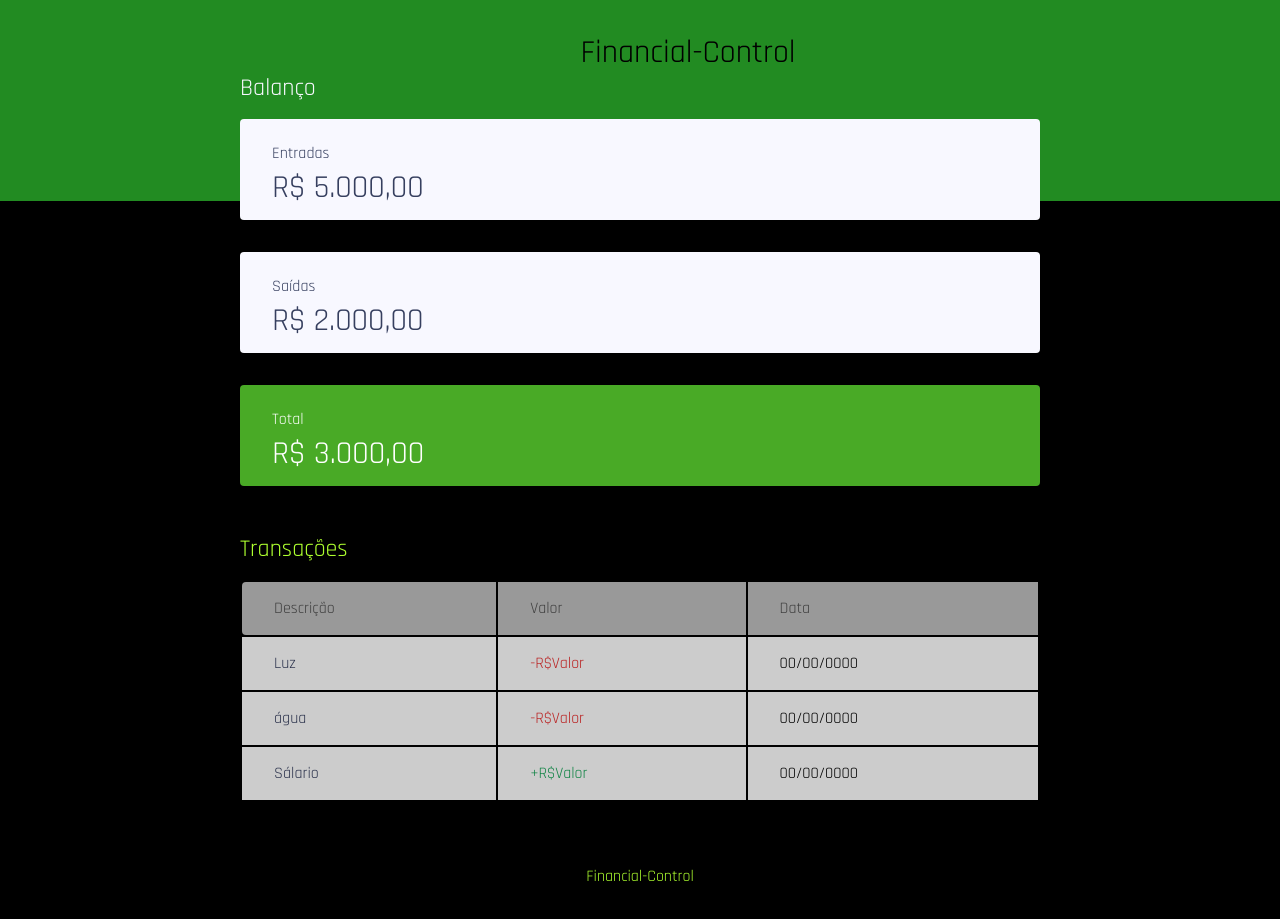
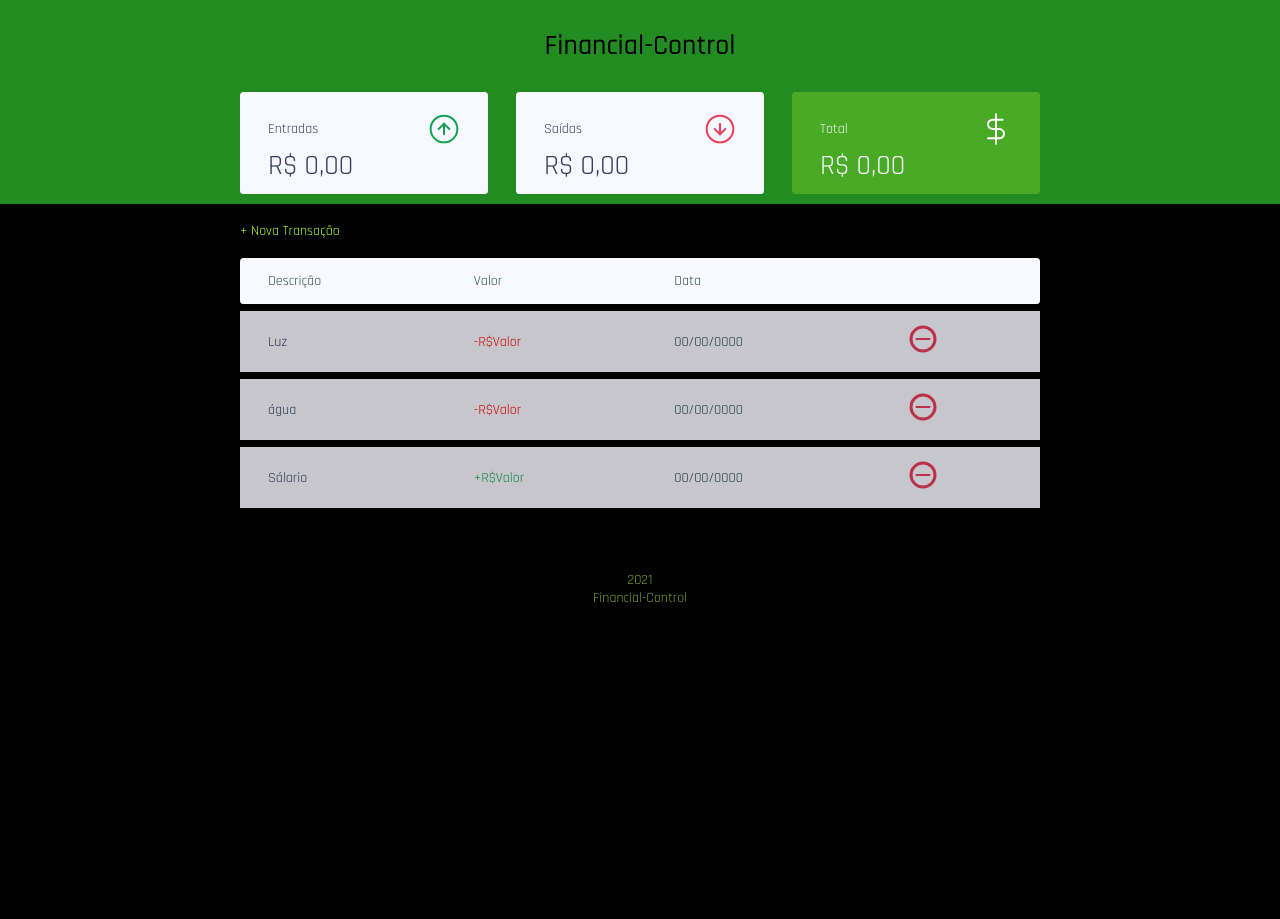
Before and after one commit to Wayllon/financial-control, a plain HTML site: page index.html in a window 1280 px wide. After the commit the page ends 800 px from the top, so only its background shows below. Drawn offline with Linux system fonts and the light colour scheme.

Commit message:
Day-2: Finalizando HTML/CSS

```diff
--- a/global.css
+++ b/global.css
@@ -1,6 +1,10 @@
 :root {
     --dark-blue: #363f5f;
     --ghost-white: #f8f8ff;
+    --yellow-green: #9acd32;
+    --late-gray: #2f4f4f;
+    --red: #ff0000;
+    --black: #000000;
 }
 
 * {
@@ -9,9 +13,25 @@
     box-sizing: border-box;
 }
 
+html {
+    font-size: 93.75%;
+}
+
 body {
-    background: #000000;
+    background: var(--black);
     font-family: 'Rajdhani', sans-serif;
+}
+
+.sr-only {
+    position: absolute;
+    width: 1px;
+    height: 1px;
+    padding: 0;
+    margin: -1px;
+    overflow: hidden;
+    clip: rect(0,0,0,0);
+    white-space: nowrap;
+    border-width: 0;
 }
 
 .container {
@@ -19,24 +39,82 @@ body {
     margin: auto;
 }
 
+/* Title */
+
 h2 {
     margin-top: 3rem;
     margin-bottom: 1rem;
-    color: var(--dark-blue);
+    color: var(--late-gray);
 
     font-weight: normal;
 }
 
+/* Links && Buttons */
+
+a {
+    color: #adff2f;
+    text-decoration: none;
+}
+
+a:hover {
+    color: #3dd705;
+}
+
+button {
+    width: 100%;
+    height: 50px;
+
+    border: none;
+
+    color: var(--ghost-white);
+    background: #228b22;
+    padding: 0;
+
+    border-radius: 0.25rem;
+    cursor: pointer;
+}
+
+button:hover {
+    background: var(--yellow-green);
+}
+
+.button.new {
+    display: inline-block;
+    margin-bottom: .8rem;
+}
+
+.button.cancel {
+    color: var(--red);
+    border: 2px var(--red) solid;
+    border-radius: 0.25rem;
+
+    height: 50px;
+
+    display: flex;
+    align-items: center;
+    justify-content: center;
+
+    opacity: 0.5;
+}
+
+.button.cancel:hover {
+    opacity: 1;
+}
+
+/* Header */
+
 header {
     background: #228b22;
-    padding: 2rem 2rem 8rem 8rem;
+    padding: 2rem 0 10rem;
     text-align: center;
 }
 
 #logo {
-    color:#000000;
-    font-weight: 400;
+    color: var(--black);
+    font-weight: 500;
 }
+
+/* Balance */
 
 #balance {
     margin-top: -8rem;
@@ -46,6 +124,8 @@ header {
     color: var(--ghost-white);
     margin-top: 0;
 }
+
+/* Card */
 
 .card {
     background: var(--ghost-white);
@@ -60,38 +140,49 @@ header {
     font-weight: normal;
     font-size: 1rem;
 
+    display: flex;
+    align-items: center;
+    justify-content: space-between;
+
 }
 
 .card p {
     font-size: 2rem;
     line-height: 1rem;
-
+    white-space: nowrap;
     margin-top: 1rem;
 }
 
 .card.total {
     background: #49AA26;
-    color:white;
+    color: var(--ghost-white);
+}
+
+/* Table */
+
+#transaction {
+    display: block;
+    width: 100;
+    overflow-x: auto;
 }
 
 #data-table {
     width: 100%;
-
+    border-spacing: 0 0.5rem;
+    color: var(--late-gray);
 }
 
 #transaction h2 {
     color: #adff2f;
 }
 
-table th {
-    background: white;
-    opacity: 0.6;
+table thead th {
+    background: var(--ghost-white);
 
     font-weight: normal;
     padding: 1rem 2rem;
 
     text-align: left;
-    color: #696969;
 }
 
 table tbody tr {
@@ -99,18 +190,24 @@ table tbody tr {
 }
 
 table tbody tr:hover {
-    opacity: 1;
+    opacity: 1.2;
 }
 
-table td {
-    background: white;
-
+table tbody td {
+    background: var(--ghost-white);
     padding: 1rem 2rem;
 }
 
 table thead tr th:first-child,
-table thead tr td:first-child {
+table thead tr td:first-child
+{
     border-radius: 0.25rem 0 0 0.25rem;
+}
+
+table thead tr th:last-child,
+table thead tr td:last-child
+{
+    border-radius: 0 0.25rem 0.25rem 0;
 }
 
 td.description {
@@ -122,12 +219,96 @@ td.income {
 }
 
 td.expense {
-    color: #e92929;
+    color: var(--red);
 }
+
+/* Modal */
+
+.modal-overlay {
+    width: 100%;
+    height: 100%;
+
+    background-color: rgba(0,0,0,7);
+    position: fixed;
+    top: 0;
+
+    display: flex;
+    align-items: center;
+    justify-content: center;
+
+    opacity: 0;
+    visibility: hidden;
+
+    z-index: 999;
+}
+
+.modal-overlay.active {
+    opacity: 1;
+    visibility: visible;
+}
+
+.modal {
+    background: var(--ghost-white);
+    padding: 2.5rem;
+
+    position: relative;
+    z-index: 1;
+
+}
+
+/* Form */
+
+#form {
+    max-width: 500px;
+}
+
+#form h2 {
+    margin-top: 0;
+}
+
+input {
+    border: none;
+    border-radius: 0.2rem;
+
+    padding: 0.8rem;
+    width: 100%;
+
+}
+
+.input-group {
+    margin-top: 0.8rem;
+}
+
+.input-group small {
+    opacity: 0.4;
+}
+
+.input-group.actions {
+    display: flex;
+    justify-content: space-between;
+    align-items: center;
+}
+
+/* Footer */
 
 footer {
     text-align: center;
     padding: 4rem 0 2rem;
-    color: #adff2f;
-    opacity: 2;
+    color: var(--yellow-green);
+
+    opacity: 0.8;
 }
+
+/* Responsive */
+
+@media (min-width: 800px) {
+    html {
+        font-size: 87.5%;
+    }
+
+    #balance {
+        display: grid;
+        grid-template-columns: repeat(3, 1fr);
+        gap: 2rem;
+    }
+}
--- a/index.html
+++ b/index.html
@@ -5,11 +5,13 @@
     <meta charset="UTF-8">
     <meta http-equiv="X-UA-Compatible" content="IE=edge">
     <meta name="viewport" content="width=device-width, initial-scale=1.0">
+
     <link rel="preconnect" href="https://fonts.gstatic.com">
     <link href="https://fonts.googleapis.com/css2?family=Rajdhani:wght@300;400;500&display=swap" rel="stylesheet">
+
     <link rel="stylesheet" href="./global.css">
 
-    <title>Financial-Control-HTML</title>
+    <title>Financial-Control</title>
 </head>
 
 <body>
@@ -20,67 +22,116 @@
 
     <main class="container">
         <section id="balance">
-                <h2>Balanço</h2>
+            <h2 class="sr-only">Balanço</h2>
 
             <div class="card">
-                <h3>Entradas</h3>
-                <p>R$ 5.000,00</p>
+                <h3>
+                    <span>Entradas</span>
+                    <img src="./assets/income.svg" alt="Image entradas">
+                </h3>
+                <p id="incomeDisplay">R$ 0,00</p>
             </div>
 
             <div class="card">
-                <h3>Saídas</h3>
-                <p>R$ 2.000,00</p>
+                <h3>
+                    <span>Saídas</span>
+                    <img src="./assets/expense.svg" alt="Image saídas">
+                </h3>
+                <p>R$ 0,00</p>
             </div>
 
             <div class="card total">
-                <h3>Total</h3>
-                <p>R$ 3.000,00</p>
+                <h3>
+                    <span>Total</span>
+                    <img src="./assets/total.svg" alt="Image total">
+                </h3>
+                <p>R$ 0,00</p>
             </div>
 
         </section>
 
         <section id="transaction">
-            <h2>Transações</h2>
+            <h2 class="sr-only">Transações</h2>
+            <a href="#" class="button new">+ Nova Transação</a>
 
             <table id="data-table">
                 <thead>
-
                     <tr>
                         <th>Descrição</th>
                         <th>Valor</th>
                         <th>Data</th>
+                        <th></th>
                     </tr>
-
                 </thead>
 
                 <tbody>
-
                     <tr>
                         <td class="description">Luz</td>
                         <td class="expense">-R$Valor</td>
                         <td class="date">00/00/0000</td>
+                        <td>
+                            <img src="./assets/minus.svg" alt="Remover transação">
+                        </td>
                     </tr>
 
                     <tr>
                         <td class="description">água</td>
                         <td class="expense">-R$Valor</td>
                         <td class="date">00/00/0000</td>
+                        <td>
+                            <img src="./assets/minus.svg" alt="Remover transação">
+                        </td>
                     </tr>
 
                     <tr>
                         <td class="description">Sálario</td>
                         <td class="income">+R$Valor</td>
                         <td class="date">00/00/0000</td>
+                        <td>
+                            <img src="./assets/minus.svg" alt="Remover transação">
+                        </td>
                     </tr>
                 </tbody>
             </table>
         </section>
     </main>
 
+    <div class="modal-overlay">
+        <div class="modal">
+            <div id="form">
+                <h2>Nova Transação</h2>
+                <form action="">
+                    <div class="input-group">
+                        <label class="sr-only" for="description">Descrição</label>
+                        <input type="text" id="description" name="description" placeholder="Descrição">
+                    </div>
+
+                    <div class="input-group">
+                        <label class="sr-only" for="amount">Valor</label>
+                        <input type="number" id="amount" name="amount" step="0.01" placeholder="0,00">
+                        <small class="help">Use o sinal negativo para despesas e vírgulas para casas decimais</small>
+                    </div>
+
+                    <div class="input-group">
+                        <label class="sr-only" for="date">Data</label>
+                        <input type="date" id="date" name="date">
+                    </div>
+
+                    <div class="input-group actions">
+                        <a href="#" class="button cancel">Cancelar</a>
+                        <button>Salvar</button>
+                    </div>
+                </form>
+            </div>
+        </div>
+    </div>
+
     <footer>
+        <span>2021</span>
         <p>Financial-Control</p>
     </footer>
 
+    <script src="./index.js"></script>
 </body>
 
 </html>
```
Also changed, not shown: assets/expense.svg (added), assets/income.svg (added), assets/minus.svg (added), assets/total.svg (added), index.js (added).
